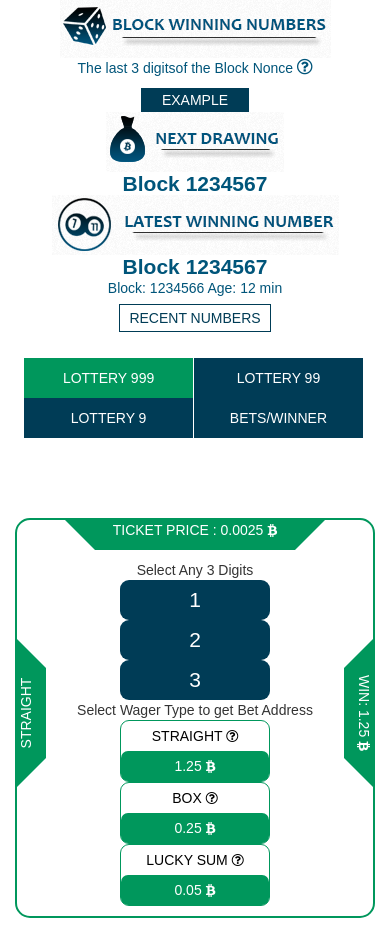
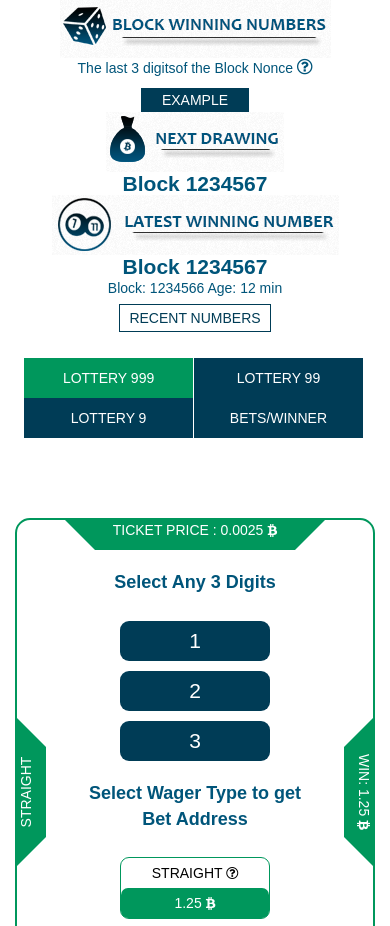
Before and after one commit to gabrielem/bclotteries.com, a plain HTML site: page index.html in a window 390 px wide. Shown: the part 161-1087 px from the top of the page. Drawn offline with Linux system fonts and the light colour scheme; files whose address does not match are found by name; a web font is replaced by a local one.

Commit message:
Fix responsive and add paddings

```diff
--- a/css/main.css
+++ b/css/main.css
@@ -95,6 +95,10 @@ nav .container-fluid{
   margin: 0px;
   padding: 0px;
   font-weight: bold;
+}
+
+.home1 img{
+  max-width: 100%;
 }
 
 
@@ -237,6 +241,18 @@ a.btn-wager span.two{
   color: #ffffff;
 }
 
+
+.game-box{
+  margin:10px 45px 10px 45px;
+}
+.game-box .text{
+  font-size:18px;
+  color:#00557a;
+  font-weight: bold;
+  margin: 40px 0 35px 0;
+}
+
+
 footer{
   padding: 13px;
   text-align: center;
@@ -260,7 +276,8 @@ footer{
 
 /* Small Devices, Tablets */
 @media only screen and (max-width : 768px) {
-
+  .game-box .text{ margin: 20px 0 15px 0; }
+  .game-box .btn-box a{ margin: 10px 0 0 0; }
 }
 
 /* Extra Small Devices, Phones */
@@ -286,6 +303,7 @@ footer{
 
 /* Small Devices, Tablets */
 @media only screen and (min-width : 768px) {
+
 }
 
 /* Medium Devices, Desktops */
--- a/index.html
+++ b/index.html
@@ -65,7 +65,7 @@
 
         <div class="container">
           <div class="row home1">
-            <div class="col-md-4 text-center">
+            <div class="col-md-4 col-sm-4 text-center">
                 <div>
                   <img src="images/h1.png" alt="" />
                 </div>
@@ -74,13 +74,13 @@
                 </p>
                 <a href="#" class="btn-dark">EXAMPLE</a>
             </div>
-            <div class="col-md-4 text-center ">
+            <div class="col-md-4 col-sm-4 text-center ">
                 <div>
                   <img src="images/h2.png" alt="" />
                 </div>
                 <h1>Block 1234567</h1>
             </div>
-            <div class="col-md-4 text-center">
+            <div class="col-md-4 col-sm-4 text-center">
                 <div>
                   <img src="images/h3.png" alt="" />
                 </div>
@@ -124,33 +124,33 @@
               TICKET PRICE : 0.0025 <i class="fa fa-bitcoin"></i>
             </div>
 
-            <div style="margin:10px 45px 10px 45px;">
-              <div class="row">
+            <div class="game-box">
+              <div class="row text">
                 <div class="col-md-12 text-center">
                   Select Any 3 Digits
                 </div>
               </div>
-              <div class="row">
-                <div class="col-md-4 text-center">
+              <div class="row btn-box">
+                <div class="col-md-4 col-sm-4 text-center">
                     <a href="#" class="btn-number">1</a>
                 </div>
-                <div class="col-md-4 text-center">
+                <div class="col-md-4 col-sm-4 text-center">
                     <a href="#" class="btn-number">2</a>
                 </div>
-                <div class="col-md-4 text-center">
+                <div class="col-md-4 col-sm-4 text-center">
                     <a href="#" class="btn-number">3</a>
                 </div>
               </div>
 
 
 
-              <div class="row">
+              <div class="row text">
                 <div class="col-md-12 text-center">
                   Select Wager Type to get Bet Address
                 </div>
               </div>
-              <div class="row">
-                <div class="col-md-4 text-center">
+              <div class="row btn-box">
+                <div class="col-md-4 col-sm-4 text-center">
                     <a href="#" class="btn-wager">
                       <span class="one">
                         STRAIGHT <i class="fa fa-question-circle-o"></i>
@@ -160,7 +160,7 @@
                       </span>
                     </a>
                 </div>
-                <div class="col-md-4 text-center">
+                <div class="col-md-4 col-sm-4 text-center">
                   <a href="#" class="btn-wager">
                     <span class="one">
                       BOX <i class="fa fa-question-circle-o"></i>
@@ -170,7 +170,7 @@
                     </span>
                   </a>
                 </div>
-                <div class="col-md-4 text-center">
+                <div class="col-md-4 col-sm-4 text-center">
                   <a href="#" class="btn-wager">
                     <span class="one">
                       LUCKY SUM <i class="fa fa-question-circle-o"></i>
```
